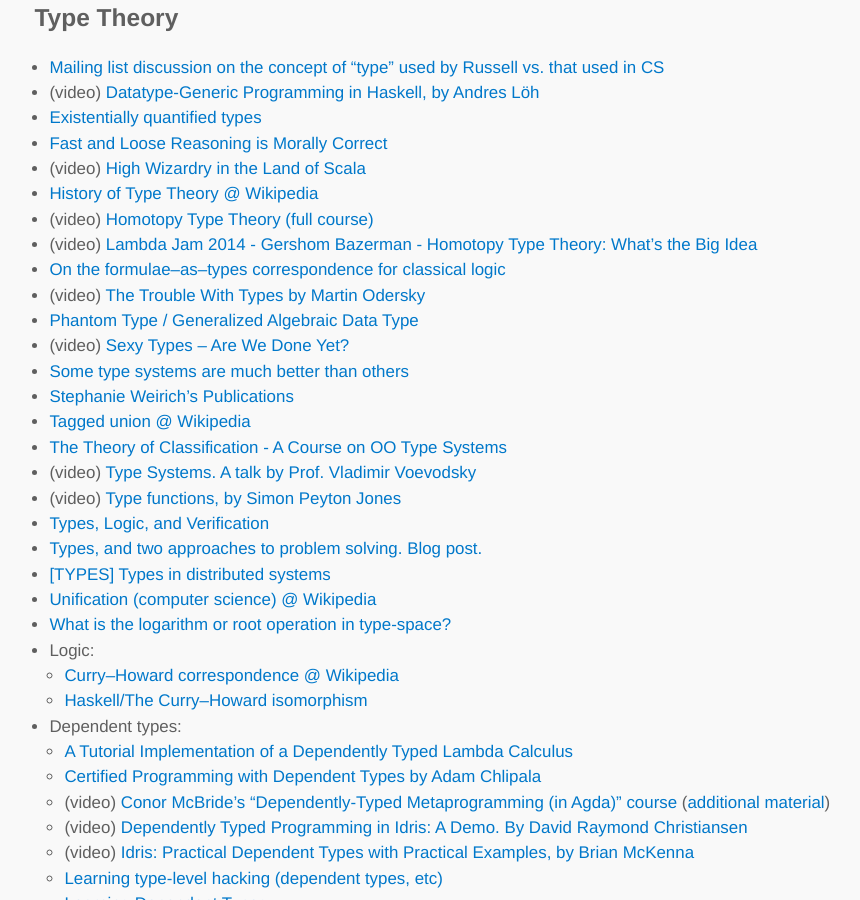
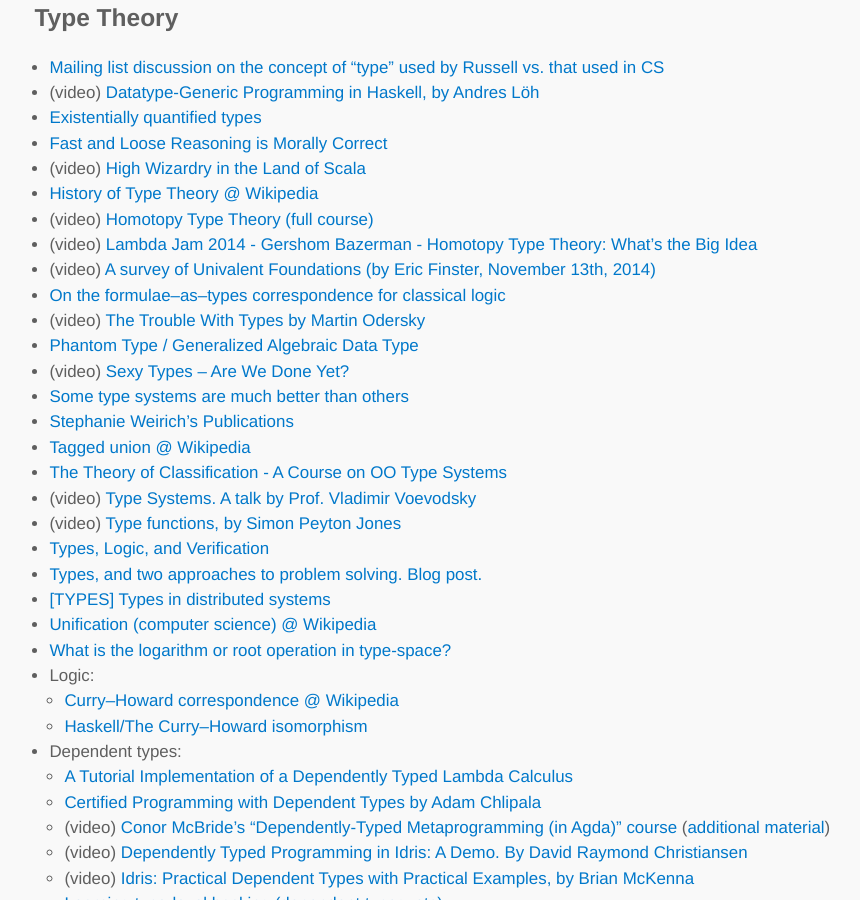
Before and after one commit to lambdatoast/lambdatoast.github.com, a Jekyll site: the page built from cs-resources/index.md, in a window 1280 px wide and 900 px high, scrolled down 7879 px. Shown: the whole window, without its empty margins (200-1060 px from the left). Built offline with Jekyll 4.4.1, drawn with Linux system fonts in a browser that asks for light colours.

Commit message:
Add link to nice univalent foundation talk.

```diff
--- a/cs-resources/index.md
+++ b/cs-resources/index.md
@@ -285,6 +285,7 @@
   - [History of Type Theory @ Wikipedia](http://en.wikipedia.org/wiki/History_of_type_theory)
   - (video) [Homotopy Type Theory (full course)](http://www.cs.cmu.edu/~rwh/courses/hott/)
   - (video) [Lambda Jam 2014 - Gershom Bazerman - Homotopy Type Theory: What's the Big Idea](https://www.youtube.com/watch?v=OupcXmLER7I)
+  - (video) [A survey of Univalent Foundations (by Eric Finster, November 13th, 2014)](https://www.youtube.com/watch?v=z3IBvmrcObg)
   - [On the formulae–as–types correspondence for classical logic](http://www.textproof.com/paper/dphil.html)
   - (video) [The Trouble With Types by Martin Odersky](http://www.infoq.com/presentations/data-types-issues)
   - [Phantom Type / Generalized Algebraic Data Type](http://en.wikipedia.org/wiki/Phantom_type)
```
